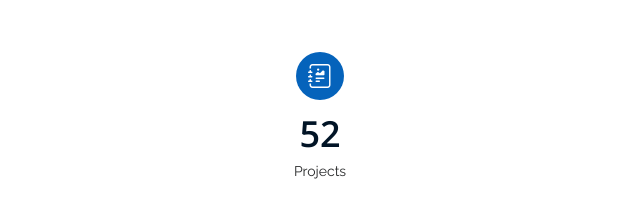
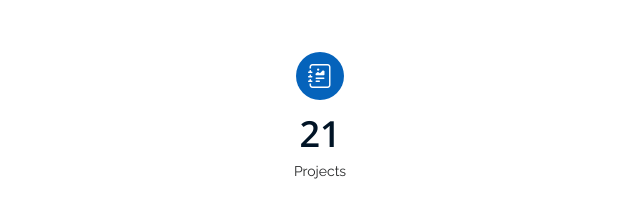
Before and after one commit to riteshranjansaroj/portfolio, a plain HTML site: page index.html in a window 1280 px wide. Shown: the part 1551-1763 px from the top of the page, 370-1010 px from the left. Drawn offline with nearby package versions, Linux system fonts and the light colour scheme.

Commit message:
Update index.html

```diff
--- a/index.html
+++ b/index.html
@@ -129,7 +129,7 @@
           <div class="col-lg-4 col-md-6 mt-5 mt-md-0">
             <div class="count-box">
               <i class="bi bi-journal-richtext"></i>
-              <span data-purecounter-start="0" data-purecounter-end="52" data-purecounter-duration="2" class="purecounter"></span>
+              <span data-purecounter-start="0" data-purecounter-end="21" data-purecounter-duration="2" class="purecounter"></span>
               <p>Projects</p>
             </div>
           </div>
```
